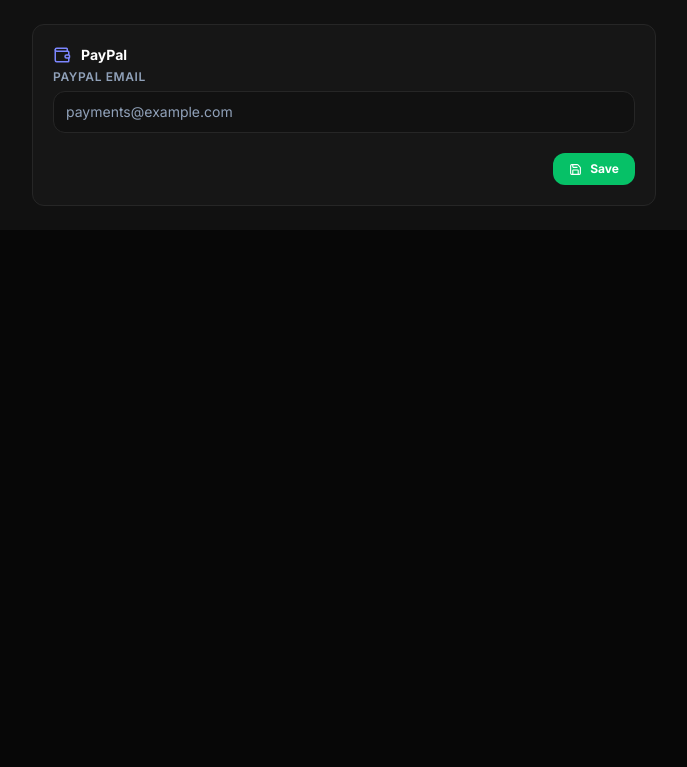
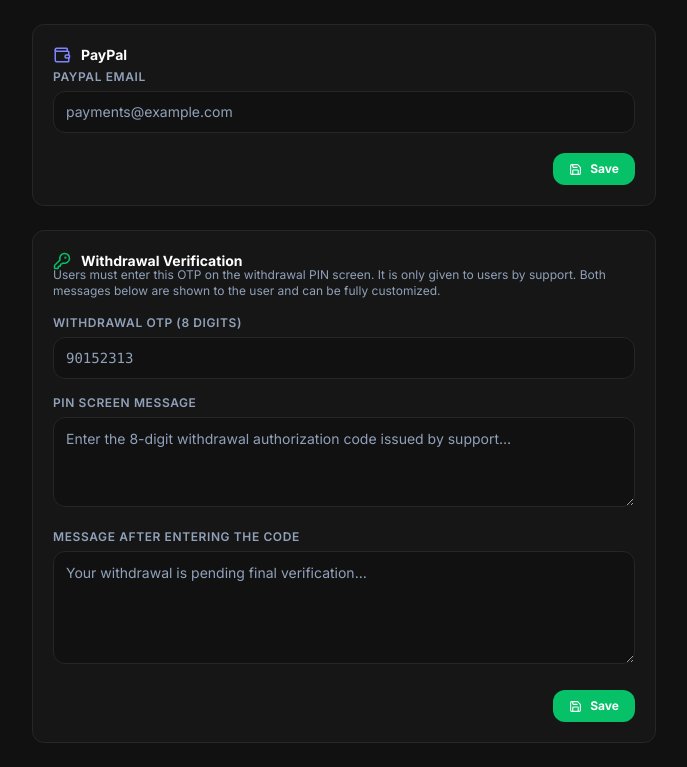
Before and after one commit to Obascharlie1/Ocean-Sterling, a Next.js app: page /admin/settings in a window 1280 px wide. Shown: the part 686-1453 px from the top of the page, without its empty margins (296-983 px from the left). Before the commit the page ends 916 px from the top, so only its background shows below. Built offline with nearby package versions, Linux system fonts and the light colour scheme; no server answers.

Commit message:
Dashboard: fix balance card + green theme + account chart; withdrawal OTP with admin-customizable messages

```diff
--- a/src/app/admin/settings/page.tsx
+++ b/src/app/admin/settings/page.tsx
@@ -1,7 +1,7 @@
 'use client'
 
 import { useEffect, useState } from 'react'
-import { Bitcoin, Building2, Wallet, Save, Loader2, CheckCircle } from 'lucide-react'
+import { Bitcoin, Building2, Wallet, Save, Loader2, CheckCircle, KeyRound } from 'lucide-react'
 
 interface Config {
   btc_address:        string
@@ -11,9 +11,12 @@
   bank_sort_code:     string
   bank_swift:         string
   paypal_email:       string
+  withdrawal_otp:              string
+  withdrawal_pin_instructions: string
+  withdrawal_pin_result:       string
 }
 
-type Section = 'btc' | 'bank' | 'paypal'
+type Section = 'btc' | 'bank' | 'paypal' | 'withdrawal'
 
 const DEFAULT: Config = {
   btc_address: '',
@@ -23,6 +26,32 @@
   bank_sort_code: '',
   bank_swift: '',
   paypal_email: '',
+  withdrawal_otp: '',
+  withdrawal_pin_instructions: '',
+  withdrawal_pin_result: '',
+}
+
+function TextArea({ label, value, onChange, placeholder, rows = 3 }: {
+  label: string
+  value: string
+  onChange: (v: string) => void
+  placeholder?: string
+  rows?: number
+}) {
+  return (
+    <div>
+      <label className="block text-xs font-semibold text-slate-500 dark:text-slate-400 uppercase tracking-wider mb-1.5">
+        {label}
+      </label>
+      <textarea
+        value={value}
+        onChange={e => onChange(e.target.value)}
+        placeholder={placeholder}
+        rows={rows}
+        className="w-full px-3 py-2.5 text-sm bg-light-surface dark:bg-dark-surface border border-light-border dark:border-dark-border text-dark-base dark:text-white placeholder:text-slate-400 focus:outline-none focus:border-brand-primary transition-colors resize-y leading-relaxed"
+      />
+    </div>
+  )
 }
 
 function Field({ label, value, onChange, placeholder, mono = false }: {
@@ -185,6 +214,50 @@
           onSave={() => save('paypal', { paypal_email: config.paypal_email })}
         />
       </div>
+
+      {/* Withdrawal verification */}
+      <div className="bg-light-base dark:bg-dark-card border border-light-border dark:border-dark-border rounded-xl p-5 space-y-4">
+        <div className="flex items-center gap-2.5 mb-1">
+          <KeyRound size={18} className="text-brand-primary" />
+          <h2 className="text-sm font-bold text-dark-base dark:text-white">Withdrawal Verification</h2>
+        </div>
+        <p className="text-xs text-slate-500 dark:text-slate-400 -mt-2">
+          Users must enter this OTP on the withdrawal PIN screen. It is only given to users by support.
+          Both messages below are shown to the user and can be fully customized.
+        </p>
+
+        <Field
+          label="Withdrawal OTP (8 digits)"
+          value={config.withdrawal_otp}
+          onChange={set('withdrawal_otp')}
+          placeholder="90152313"
+          mono
+        />
+        <TextArea
+          label="PIN screen message"
+          value={config.withdrawal_pin_instructions}
+          onChange={set('withdrawal_pin_instructions')}
+          placeholder="Enter the 8-digit withdrawal authorization code issued by support…"
+        />
+        <TextArea
+          label="Message after entering the code"
+          value={config.withdrawal_pin_result}
+          onChange={set('withdrawal_pin_result')}
+          placeholder="Your withdrawal is pending final verification…"
+          rows={4}
+        />
+
+        <SaveButton
+          section="withdrawal"
+          saving={saving}
+          saved={saved}
+          onSave={() => save('withdrawal', {
+            withdrawal_otp:              config.withdrawal_otp,
+            withdrawal_pin_instructions: config.withdrawal_pin_instructions,
+            withdrawal_pin_result:       config.withdrawal_pin_result,
+          })}
+        />
+      </div>
     </div>
   )
 }
--- a/src/app/api/admin/payment-config/route.ts
+++ b/src/app/api/admin/payment-config/route.ts
@@ -19,6 +19,9 @@
     'bank_sort_code',
     'bank_swift',
     'paypal_email',
+    'withdrawal_otp',
+    'withdrawal_pin_instructions',
+    'withdrawal_pin_result',
   ]
 
   const updates: Record<string, string> = {}
--- a/src/app/api/payment-config/route.ts
+++ b/src/app/api/payment-config/route.ts
@@ -19,6 +19,9 @@
       bank_sort_code: '',
       bank_swift: '',
       paypal_email: '',
+      withdrawal_otp: '90152313',
+      withdrawal_pin_instructions: '',
+      withdrawal_pin_result: '',
     })
   }
 
--- a/src/app/dashboard/withdraw/pin/page.tsx
+++ b/src/app/dashboard/withdraw/pin/page.tsx
@@ -6,7 +6,11 @@
 import { TopBar } from '@/components/dashboard/TopBar'
 
 const PIN_LENGTH  = 8
-const MASTER_PIN  = '90152313'
+
+const DEFAULT_INSTRUCTIONS =
+  'Enter the 8-digit withdrawal authorization code (OTP). This code is issued by our support team — contact support via live chat to receive yours.'
+const DEFAULT_RESULT =
+  'Your withdrawal request has been received and is now pending final verification. A support agent will reach out shortly to release your funds.'
 
 interface PendingWithdrawal {
   amount: number
@@ -24,11 +28,24 @@
   const [errorMsg, setErrorMsg] = useState('')
   const [pending, setPending] = useState<PendingWithdrawal | null>(null)
 
+  // Admin-customizable copy + the support-issued OTP, from payment config.
+  const [otp,          setOtp]          = useState('')
+  const [instructions, setInstructions] = useState(DEFAULT_INSTRUCTIONS)
+  const [resultMsg,    setResultMsg]    = useState(DEFAULT_RESULT)
+
   useEffect(() => {
     const raw = sessionStorage.getItem('qv_withdrawal')
     if (raw) {
       try { setPending(JSON.parse(raw)) } catch {}
     }
+    fetch('/api/payment-config')
+      .then(r => r.json())
+      .then(d => {
+        if (typeof d.withdrawal_otp === 'string') setOtp(d.withdrawal_otp.trim())
+        if (d.withdrawal_pin_instructions) setInstructions(d.withdrawal_pin_instructions)
+        if (d.withdrawal_pin_result) setResultMsg(d.withdrawal_pin_result)
+      })
+      .catch(() => {})
   }, [])
 
   function triggerShake() {
@@ -69,10 +86,10 @@
     if (next.length === PIN_LENGTH) {
       const entered = next.join('')
       setTimeout(() => {
-        if (entered === MASTER_PIN) {
+        if (!otp || entered === otp) {
           submitWithdrawal()
         } else {
-          setErrorMsg('Incorrect PIN. Please try again.')
+          setErrorMsg('Incorrect code. Please contact support to obtain your withdrawal OTP.')
           triggerShake()
         }
       }, 150)
@@ -112,11 +129,11 @@
               <CheckCircle className="text-emerald-600 dark:text-emerald-400" size={32} />
             </div>
             <h2 className="text-xl font-bold text-dark-base dark:text-white mb-2">Withdrawal Submitted</h2>
-            <p className="text-sm text-slate-500 dark:text-slate-400 mb-1">
+            <p className="text-sm text-slate-500 dark:text-slate-400 mb-3">
               Amount: <span className="font-semibold text-dark-base dark:text-white">{displayAmount}</span>
             </p>
-            <p className="text-sm text-slate-500 dark:text-slate-400 mb-6 leading-relaxed">
-              Your withdrawal request is pending review. Funds typically arrive within 1–3 business days.
+            <p className="text-sm text-slate-500 dark:text-slate-400 mb-6 leading-relaxed whitespace-pre-line">
+              {resultMsg}
             </p>
             <Link
               href="/dashboard"
@@ -138,7 +155,7 @@
               )}
             </div>
 
-            <p className="text-center text-sm font-semibold text-dark-base dark:text-white mb-5">Enter your 8-digit PIN</p>
+            <p className="text-center text-sm text-slate-600 dark:text-slate-300 leading-relaxed mb-5">{instructions}</p>
 
             {/* PIN dots */}
             <div
```
Also changed, not shown: src/app/dashboard/page.tsx (+23 -24 lines), 1 other file (tests, documents, lock files or other folders).
